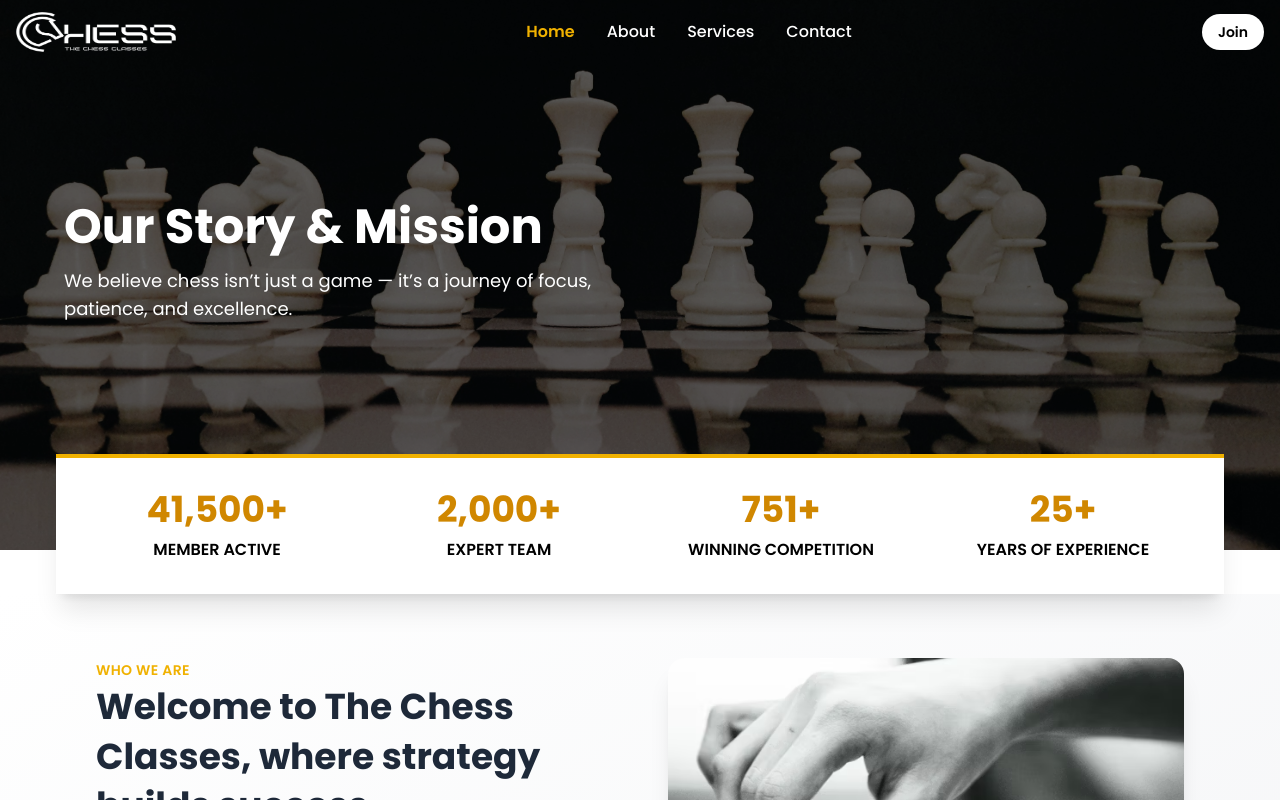
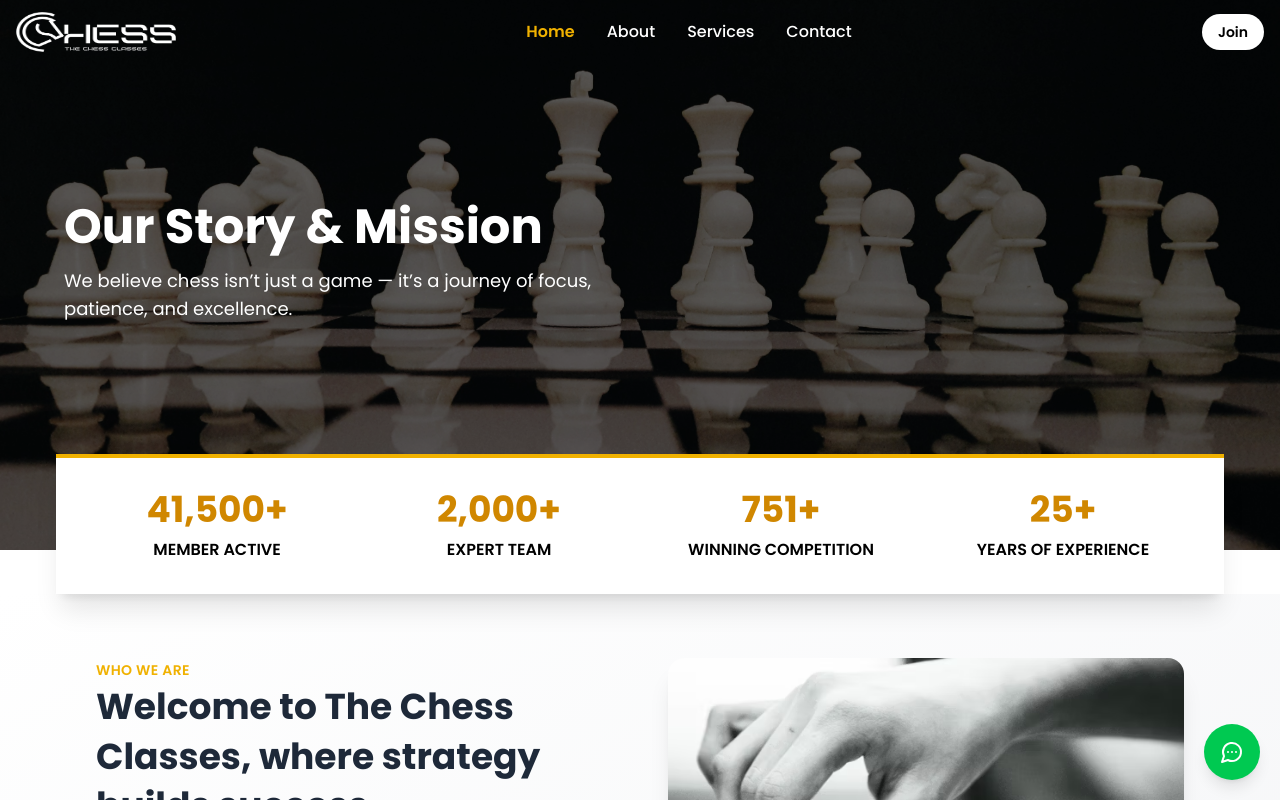
Before and after one commit to Deepakceh/chess-website, a Next.js app: page / in a window 1280 px wide. Shown: the top 800 px of the page. Built offline with nearby package versions, Linux system fonts and the light colour scheme.

Commit message:
add whatsapp functionality

```diff
--- /dev/null
+++ b/src/components/WhatsAppButton.jsx
@@ -0,0 +1,24 @@
+'use client';
+
+import Link from 'next/link';
+import { MessageCircleMore } from 'lucide-react';
+
+export default function WhatsAppButton() {
+  const whatsappNumber = '918859192935'; // Full number with country code
+  const message = "Hi! I'm interested in joining chess classes."; // Predefined message
+
+  // Ensure the message is properly encoded
+  const url = `https://wa.me/${whatsappNumber}?text=${encodeURIComponent(message)}`;
+
+  return (
+    <Link
+      href={url}
+      target="_blank"
+      rel="noopener noreferrer"
+      aria-label="Chat on WhatsApp"
+      className="fixed bottom-5 right-5 z-50 bg-green-500 hover:bg-green-600 text-white p-4 rounded-full shadow-lg transition-all"
+    >
+      <MessageCircleMore className="w-6 h-6" />
+    </Link>
+  );
+}
```
